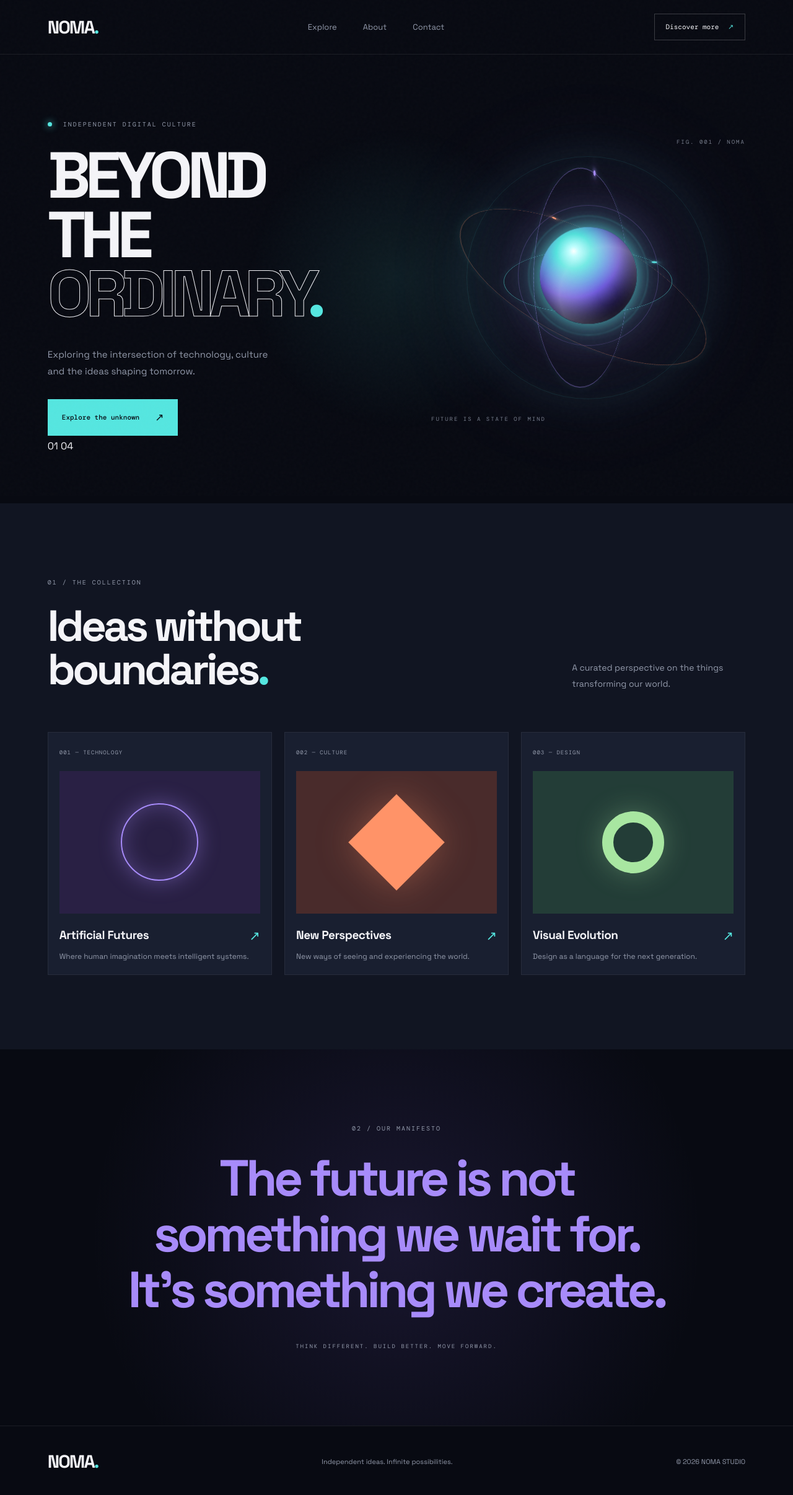
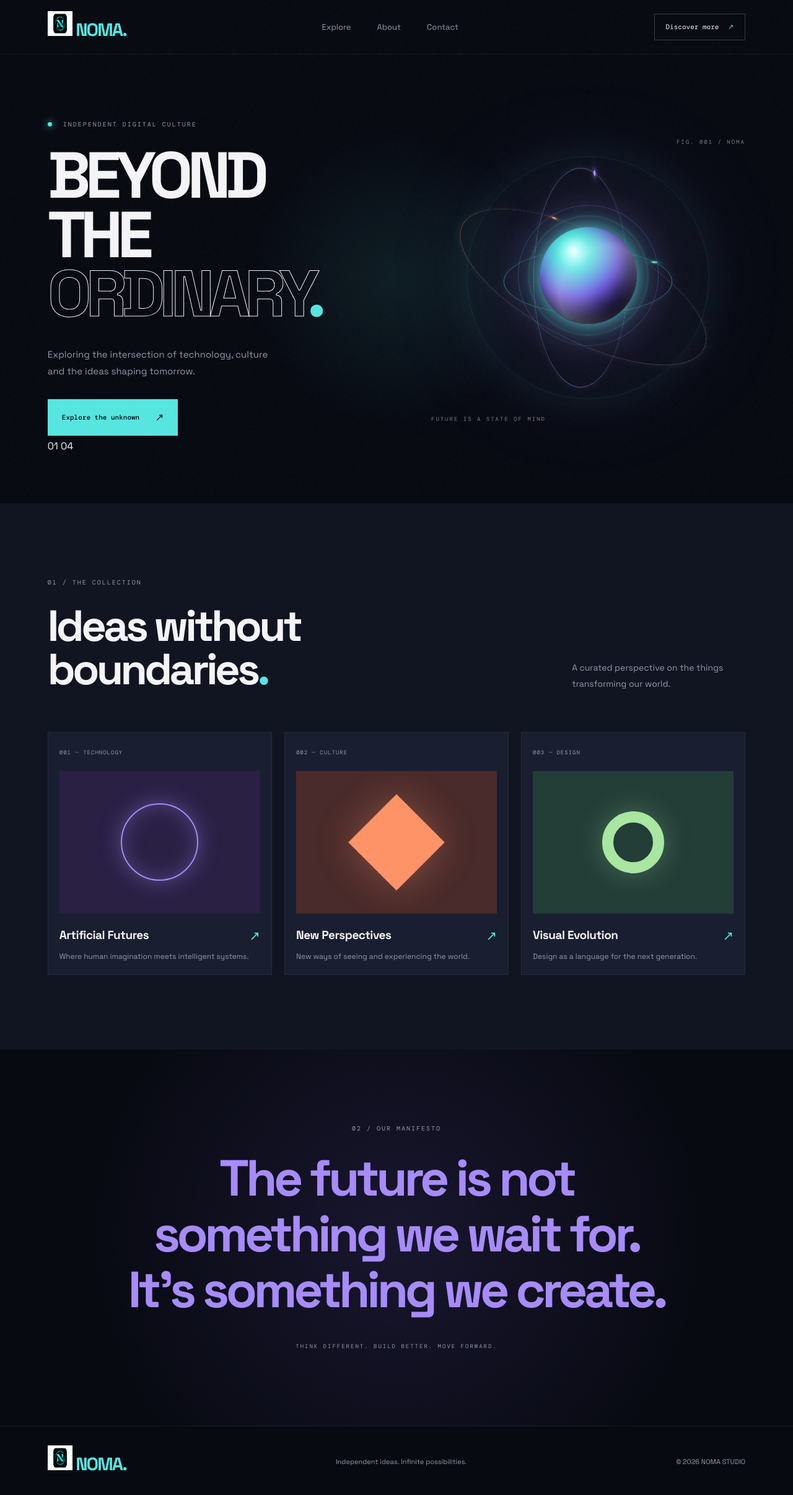
Before and after one commit to gracyehez/NOMA, a plain HTML site: page index.html in a window 1280 px wide. Shown: the whole page at 62% size. Drawn offline with nearby package versions, Linux system fonts and the light colour scheme.

Commit message:
Integrate NOMA brand identity into header and footer

```diff
--- a/index.html
+++ b/index.html
@@ -43,9 +43,18 @@
   <div class="noise" aria-hidden="true"></div>
 
   <header class="header">
-    <a href="#home" class="logo" aria-label="NOMA home">
-      NOMA<span>.</span>
-    </a>
+
+<a href="#home" class="logo" aria-label="NOMA home">
+  <img
+    src="assets/noma-icon.png"
+    alt=""
+    class="logo-icon"
+    width="40"
+    height="40"
+  >
+  <span class="logo-text">NOMA<span>.</span></span>
+</a>
+
 
     <button class="menu-toggle"
       aria-label="Open navigation"
@@ -189,7 +198,18 @@
   </main>
 
   <footer class="footer" id="contact">
-    <a href="#" class="logo">NOMA<span>.</span></a>
+
+<a href="#home" class="logo" aria-label="NOMA home">
+  <img
+    src="assets/noma-icon.png"
+    alt=""
+    class="logo-icon"
+    width="40"
+    height="40"
+  >
+  <span class="logo-text">NOMA<span>.</span></span>
+</a>
+
 
     <p>Independent ideas. Infinite possibilities.</p>
 
```
